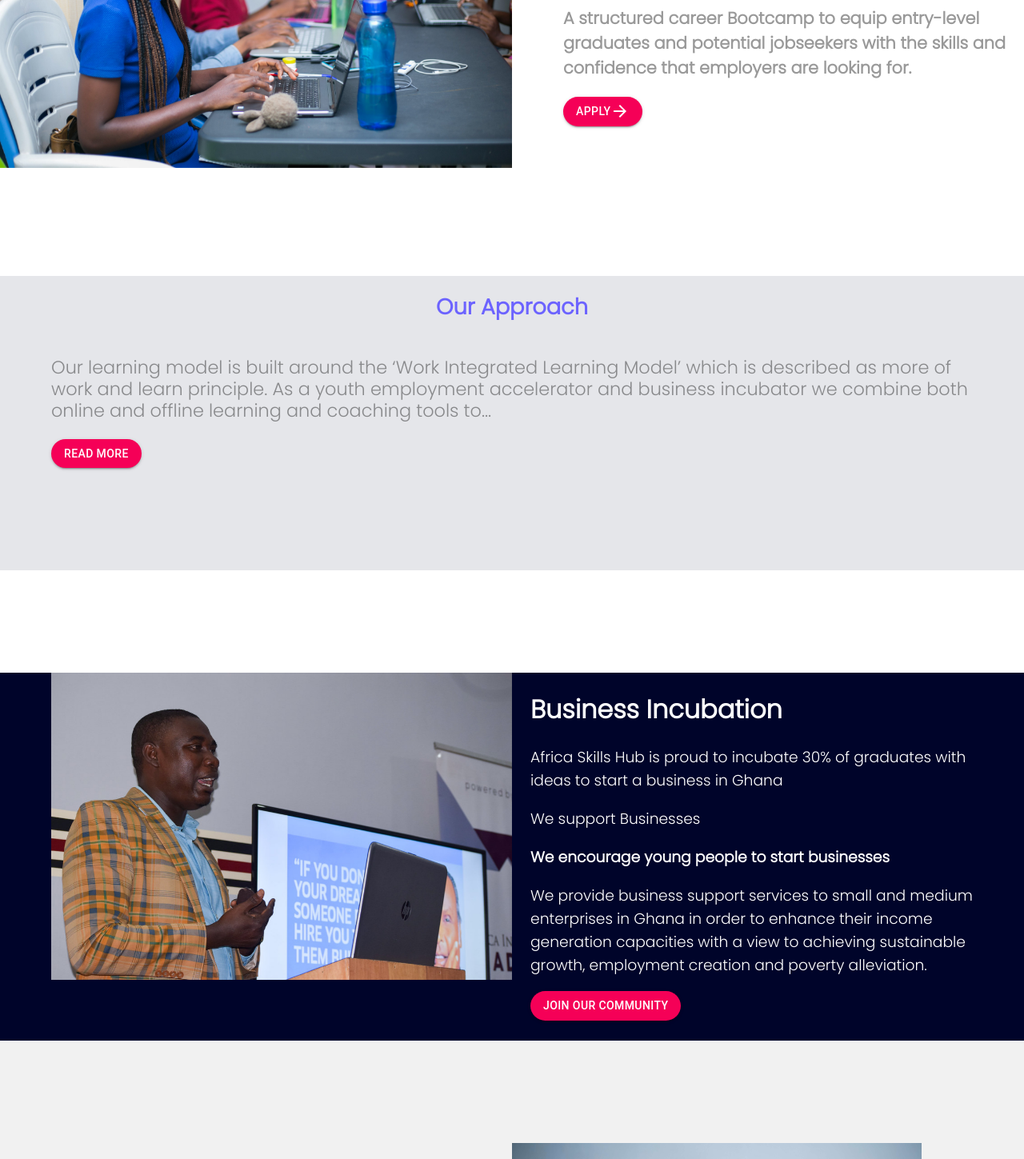
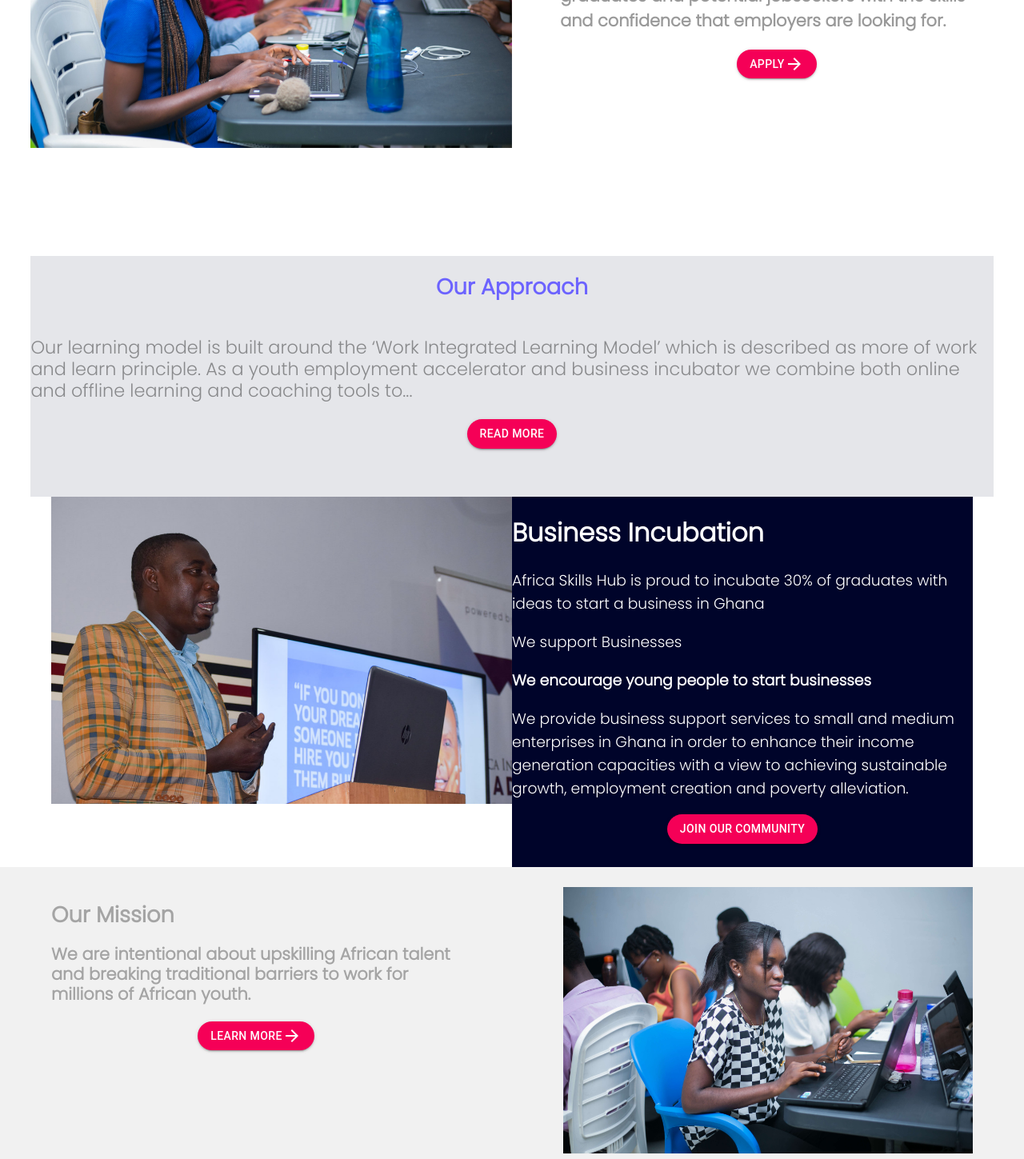
Before and after one commit to 1nusah/hubsite, a React (Create React App) app: page / in a window 1280 px wide. Shown: the part 820-2269 px from the top of the page at 80% size. Built offline with nearby package versions, Linux system fonts and the light colour scheme.

Commit message:
fixed the styling on pages

```diff
--- a/src/components/Approach/approach.js
+++ b/src/components/Approach/approach.js
@@ -12,19 +12,22 @@ const Approach = () => {
 		>
 			<Grid
 				container
-				justify="center"
-				alignItems="center"
 				style={{
-					backgroundColor: '#e5e6ea',
-					paddingBottom: '10%',
+					// paddingBottom: '10%',
 					marginTop: '5%',
-					marginBottom: '10%',
-					paddingLeft: '5%',
-					paddingRight: '5%',
+					// marginBottom: '10%',
+					paddingLeft: '3%',
+					paddingRight: '3%',
 				}}
-				id="align-text-center"
 			>
-				<Grid item xs={12} lg={12} sm={12} md={12}>
+				<Grid
+					item
+					xs={12}
+					lg={12}
+					sm={12}
+					md={12}
+					style={{ backgroundColor: '#e5e6ea' }}
+				>
 					<h1
 						style={{
 							textAlign: 'center',
@@ -36,7 +39,14 @@ const Approach = () => {
 						Our Approach
 					</h1>
 				</Grid>
-				<Grid item xs={12} lg={12} sm={12} md={12}>
+				<Grid
+					item
+					xs={12}
+					lg={12}
+					sm={12}
+					md={12}
+					style={{ backgroundColor: '#e5e6ea' }}
+				>
 					<div>
 						<p
 							style={{
@@ -51,7 +61,7 @@ const Approach = () => {
 							both online and offline learning and coaching tools to...
 						</p>
 					</div>
-
+					<div style={{ textAlign: 'center', marginBottom: '5%' }}>
 						<Button
 							variant="contained"
 							color="secondary"
@@ -59,6 +69,7 @@ const Approach = () => {
 						>
 							<a href="/about/#approach">Read More</a>
 						</Button>
+					</div>
 				</Grid>
 			</Grid>
 		</ScrollAnimation>
--- a/src/components/EmployabilityPrograms/employ.css
+++ /dev/null
@@ -1,5 +0,0 @@
-@media only screen and (max-width: 600px) {
-	#align-text-center {
-		text-align: center;
-	}
-}
--- a/src/components/EmployabilityPrograms/employ.js
+++ b/src/components/EmployabilityPrograms/employ.js
@@ -6,18 +6,13 @@ import ScrollAnimation from 'react-animate-on-scroll';
 import ArrowForwardIcon from '@material-ui/icons/ArrowForward';
 import EmployPic from '../../images/9.jpg';
 import { Link } from 'react-router-dom';
-import './employ.css';
 const Employ = () => {
 	return (
 		<Grid
 			container
-			direction="row"
-			justify="center"
-			alignItems="center"
-			id="align-text-center"
-			style={{ marginBottom: '10%' }}
+			style={{ marginBottom: '10%', paddingLeft: '3%', paddingRight: '3%' }}
 		>
-			<Grid item xs={12} md={6} sm={12} lg={6} stlye={{ textAlign: 'center' }}>
+			<Grid item xs={12} sm={12} md={6} lg={6}>
 				<ScrollAnimation
 					animateIn="fadeInRight"
 					animateOut="fadeOutLeft"
@@ -27,7 +22,7 @@ const Employ = () => {
 					<img src={EmployPic} width="100%" height="auto" alt="trainee " />
 				</ScrollAnimation>
 			</Grid>
-			<Grid item xs={12} md={6} sm={12} lg={6} style={{ paddingLeft: '5%' }}>
+			<Grid item xs={12} sm={12} md={6} lg={6} style={{ paddingLeft: '5%' }}>
 				<ScrollAnimation
 					animateIn="fadeInLeft"
 					animateOut="fadeOutRight"
@@ -55,16 +50,13 @@ const Employ = () => {
 						>
 							Youth Employment Accelerator
 						</h3>
-						<h3
-							style={{ opacity: 0.4, fontSize: '1.3em' }}
-							id="align-text-center"
-						>
+						<h3 style={{ opacity: 0.4, fontSize: '1.3em' }}>
 							A structured career Bootcamp to equip entry-level graduates and
 							potential jobseekers with the skills and confidence that employers
 							are looking for.
 						</h3>
 					</div>
-					<Grid item>
+					<div style={{ textAlign: 'center' }}>
 						<Button
 							variant="contained"
 							color="secondary"
@@ -73,7 +65,7 @@ const Employ = () => {
 							<Link to="/about">Apply</Link>
 							<ArrowForwardIcon color="#fff" />
 						</Button>
-					</Grid>
+					</div>
 				</ScrollAnimation>
 			</Grid>
 		</Grid>
--- a/src/components/Incubation/incubation.js
+++ b/src/components/Incubation/incubation.js
@@ -10,21 +10,11 @@ const Incubation = () => {
 		<Grid
 			container
 			style={{
-				backgroundColor: '#00042a',
-				paddingBottom: '2%',
 				paddingLeft: '5%',
 				paddingRight: '5%',
 			}}
 		>
-			<Grid
-				item
-				xs={12}
-				sm={6}
-				md={6}
-				lg={6}
-				style={{ textAlign: 'center' }}
-				id="employOuterContainer"
-			>
+			<Grid item xs={12} sm={12} md={6} lg={6}>
 				<ScrollAnimation
 					animateIn="bounceInRight"
 					animateOut="bounceOutLeft"
@@ -43,11 +33,10 @@ const Incubation = () => {
 			<Grid
 				item
 				xs={12}
-				sm={6}
+				sm={12}
 				md={6}
 				lg={6}
-				style={{ color: '#fff', paddingLeft: '2%' }}
-				id="incubation-style"
+				style={{ color: '#fff', backgroundColor: '#00042a' }}
 			>
 				<ScrollAnimation
 					animateIn="bounceInLeft"
@@ -70,6 +59,7 @@ const Incubation = () => {
 						a view to achieving sustainable growth, employment creation and
 						poverty alleviation.
 					</h3>
+					<div style={{ textAlign: 'center', paddingBottom: '5%' }}>
 						<Button
 							variant="contained"
 							color="secondary"
@@ -77,6 +67,7 @@ const Incubation = () => {
 						>
 							Join Our Community
 						</Button>
+					</div>
 				</ScrollAnimation>
 			</Grid>
 		</Grid>
--- a/src/components/Mission/mission.js
+++ b/src/components/Mission/mission.js
@@ -11,12 +11,19 @@ const Mission = () => {
 		<Grid
 			style={{
 				backgroundColor: '#f1f1f1',
-				padding: '10%',
+				paddingTop: '2%',
 			}}
 			container
 			id="container-grid-style"
 		>
-			<Grid item xs={12} sm={12} md={6} lg={6} style={{ color: '#333' }}>
+			<Grid
+				item
+				xs={12}
+				sm={12}
+				md={6}
+				lg={6}
+				style={{ color: '#333', paddingLeft: '5%', paddingRight: '5%' }}
+			>
 				<ScrollAnimation
 					animateIn="fadeInLeft"
 					animateOut="fadeOutRight"
@@ -30,7 +37,7 @@ const Mission = () => {
 						We are intentional about upskilling African talent and breaking
 						traditional barriers to work for millions of African youth.
 					</h3>
-
+					<div style={{ textAlign: 'center' }}>
 						<Button
 							variant="contained"
 							color="secondary"
@@ -39,9 +46,17 @@ const Mission = () => {
 							Learn More
 							<ArrowForwardIcon style={{ color: '#fff' }} />
 						</Button>
+					</div>
 				</ScrollAnimation>
 			</Grid>
-			<Grid item xs={12} sm={12} md={6} lg={6}>
+			<Grid
+				item
+				xs={12}
+				sm={12}
+				md={6}
+				lg={6}
+				style={{ paddingLeft: '5%', paddingRight: '5%' }}
+			>
 				<ScrollAnimation
 					animateIn="fadeInRight"
 					animateOut="fadeOutLeft"
--- a/src/components/Stats/stats.js
+++ b/src/components/Stats/stats.js
@@ -17,21 +17,21 @@ const Stats = () => {
 			<Grid item xs={12} sm={6} md={3} lg={3} style={{ textAlign: 'center' }}>
 				<AssessmentIcon style={{ fontSize: 100, color: '#ffc266' }} />
 				<h1 style={{ textAlign: 'center' }}>12,500</h1>
-				<h3 style={{ textAlign: 'left' }}> People impacted so far</h3>
+				<h3 style={{ textAlign: 'center' }}> People impacted so far</h3>
 			</Grid>
 			<Grid item xs={12} sm={6} md={3} lg={3} style={{ textAlign: 'center' }}>
 				<GetAppIcon
 					style={{ fontSize: 100, color: '#ffc266', fontWeight: 'lighter' }}
 				/>
 				<h1>320</h1>
-				<h3 style={{ textAlign: 'left' }}>
+				<h3 style={{ textAlign: 'center' }}>
 					Young Business Startups & MSMEs Trained
 				</h3>
 			</Grid>
 			<Grid item xs={12} sm={6} md={3} lg={3} style={{ textAlign: 'center' }}>
 				<AssessmentIcon style={{ fontSize: 100, color: '#ffc266' }} />
 				<h1>51 %</h1>
-				<h3 style={{ textAlign: 'left' }}>
+				<h3 style={{ textAlign: 'center' }}>
 					of graduates from Africa Skills Hub are females between the ages of
 					15-35
 				</h3>
@@ -41,7 +41,7 @@ const Stats = () => {
 				<h1 fontWeight="bolder" style={{ fontWeight: 'bold' }}>
 					74 %
 				</h1>
-				<h3 style={{ textAlign: 'left' }}>
+				<h3 style={{ textAlign: 'center' }}>
 					of graduates employed within 90 days of program completion
 				</h3>
 			</Grid>
--- a/src/components/footerPage/footer.css
+++ b/src/components/footerPage/footer.css
@@ -17,7 +17,7 @@ a:active {
 @media only screen and (max-width: 600px) {
 	#footer-container-style {
 		display: flex;
-		flex-direction: column-reverse;
+		/* flex-direction: column-reverse; */
 	}
 	#footer-item-style {
 		border-bottom: '5px solid #aaa';
--- a/src/components/footerPage/footer.js
+++ b/src/components/footerPage/footer.js
@@ -18,23 +18,6 @@ const Footer = () => {
 				}}
 				id="footer-container-style"
 			>
-				<Grid item xs={12} sm={12} md={3} lg={3}>
-					<h5
-						style={{ borderBottom: '5px solid #ffc266', textAlign: 'center' }}
-					>
-						Africa Skills Hub
-					</h5>
-					<div style={{ paddingLeft: '2%', paddingRight: '2%' }}>
-						<p>
-							Africa Skills Hub is a youth employment accelerator and business
-							incubator that aims at building Africa’s next generational change
-							agents through practical and accessible learning and coaching
-							tools, delivered online and offline using our Career Pathways
-							Mode. The Career Pathways Mode (CPM) comprises Digital Skills,
-							Leadership Skills and Entrepreneurial Skills.
-						</p>
-					</div>
-				</Grid>
 				<Grid
 					item
 					xs={12}
@@ -110,6 +93,23 @@ const Footer = () => {
 						</p>
 					</div>
 				</Grid>
+				<Grid item xs={12} sm={12} md={3} lg={3}>
+					<h5
+						style={{ borderBottom: '5px solid #ffc266', textAlign: 'center' }}
+					>
+						Africa Skills Hub
+					</h5>
+					<div style={{ paddingLeft: '2%', paddingRight: '2%' }}>
+						<p>
+							Africa Skills Hub is a youth employment accelerator and business
+							incubator that aims at building Africa’s next generational change
+							agents through practical and accessible learning and coaching
+							tools, delivered online and offline using our Career Pathways
+							Mode. The Career Pathways Mode (CPM) comprises Digital Skills,
+							Leadership Skills and Entrepreneurial Skills.
+						</p>
+					</div>
+				</Grid>
 				<Grid
 					item
 					xs={12}
--- a/src/pages/Programs/programs.css
+++ b/src/pages/Programs/programs.css
@@ -6,9 +6,6 @@
 	border-bottom: '5px solid #ffc266';
 }
 @media only screen and (max-width: 600px) {
-	#employText {
-		text-align: center;
-	}
 	#employText h4 {
 		border-bottom: '5px solid #ffc266';
 	}
```
Also changed, not shown: src/components/Mission/aboutOurMission.js (deleted, +0 -10 lines), src/pages/Programs/programs.js (+43 -11 lines), src/pages/SMEPage/smeFund.js (+40 -10 lines), 1 other file (tests, documents, lock files or other folders). Lines whose indentation alone changed are shown as unchanged.
